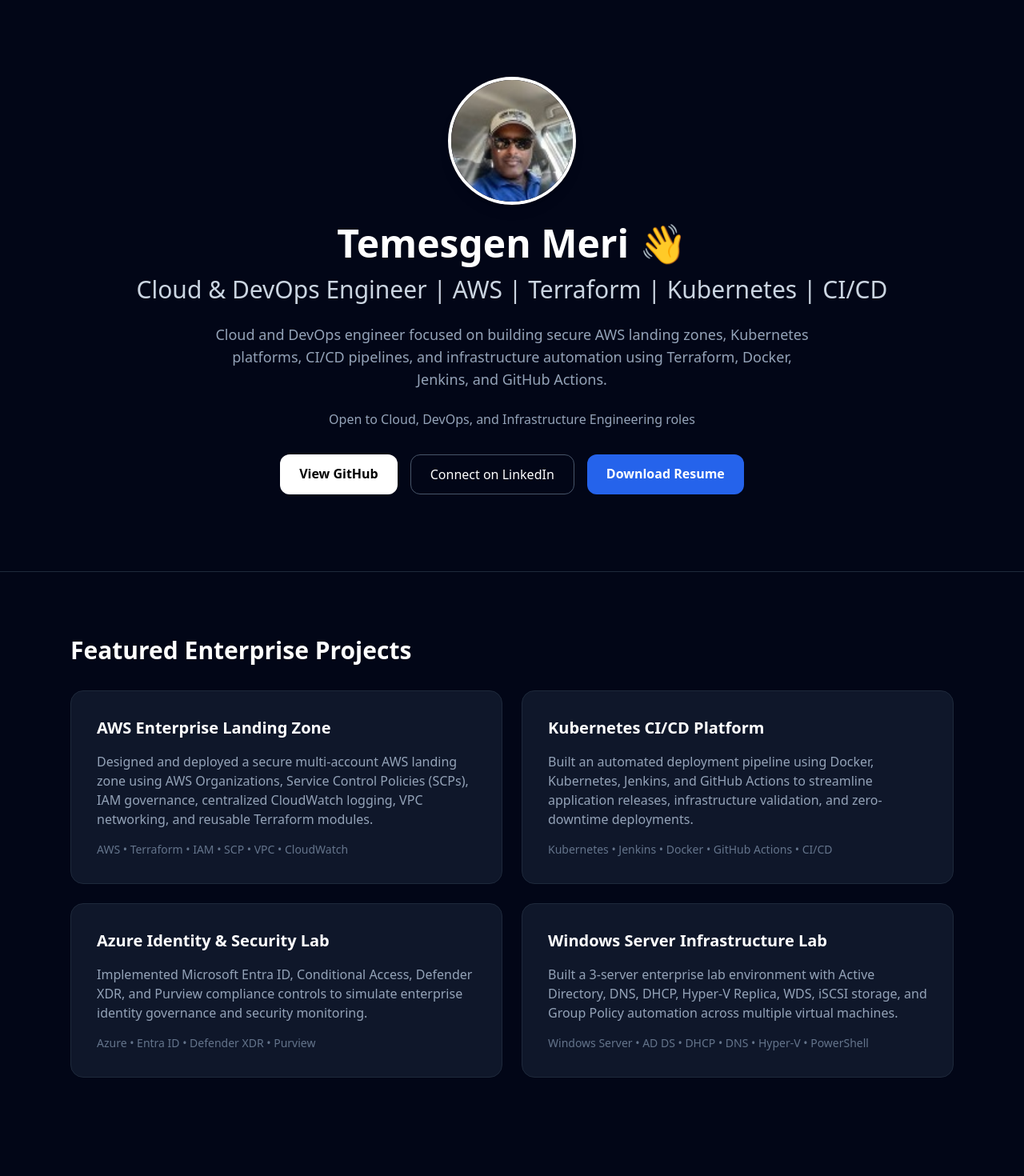
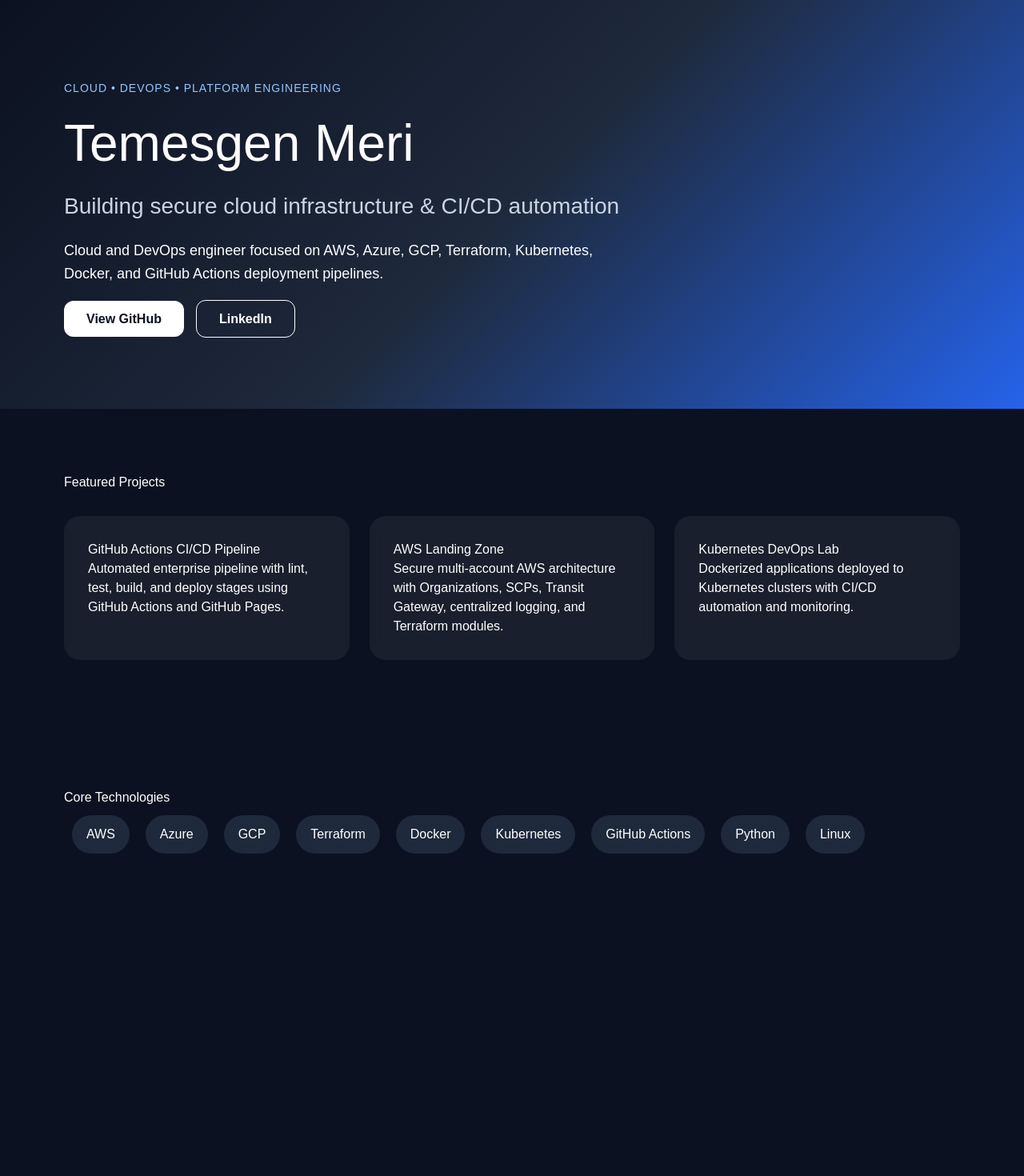
Before and after one commit to tmeri23/temesgen-cloud-devops-portfolio, a React (Vite) app: page / in a window 1280 px wide. Shown: the top 1470 px of the page at 80% size. After the commit the page ends 1157 px from the top, so only its background shows below. Built offline with nearby package versions, Linux system fonts and the light colour scheme.

Commit message:
Upgrade portfolio to premium landing page design

```diff
--- a/src/App.css
+++ b/src/App.css
@@ -1,184 +1,89 @@
-.counter {
-  font-size: 16px;
-  padding: 5px 10px;
-  border-radius: 5px;
-  color: var(--accent);
-  background: var(--accent-bg);
-  border: 2px solid transparent;
-  transition: border-color 0.3s;
-  margin-bottom: 24px;
+body {
+  margin: 0;
+  font-family: Arial, sans-serif;
+  background: #0b1120;
+  color: white;
+}
 
-  &:hover {
-    border-color: var(--accent-border);
-  }
-  &:focus-visible {
-    outline: 2px solid var(--accent);
-    outline-offset: 2px;
-  }
+.app {
+  min-height: 100vh;
 }
 
 .hero {
-  position: relative;
-
-  .base,
-  .framework,
-  .vite {
-    inset-inline: 0;
-    margin: 0 auto;
+  padding: 100px 80px;
+  background: linear-gradient(135deg, #0b1120, #1e293b, #2563eb);
 }
 
-  .base {
-    width: 170px;
-    position: relative;
-    z-index: 0;
+.hero-tag {
+  color: #93c5fd;
+  font-size: 14px;
+  letter-spacing: 1px;
+  text-transform: uppercase;
 }
 
-  .framework,
-  .vite {
-    position: absolute;
+.hero h1 {
+  font-size: 64px;
+  margin: 10px 0;
 }
 
-  .framework {
-    z-index: 1;
-    top: 34px;
-    height: 28px;
-    transform: perspective(2000px) rotateZ(300deg) rotateX(44deg) rotateY(39deg)
-      scale(1.4);
+.hero h2 {
+  font-size: 28px;
+  font-weight: 400;
+  color: #cbd5e1;
 }
 
-  .vite {
-    z-index: 0;
-    top: 107px;
-    height: 26px;
-    width: auto;
-    transform: perspective(2000px) rotateZ(300deg) rotateX(40deg) rotateY(39deg)
-      scale(0.8);
-  }
+.hero-description {
+  max-width: 700px;
+  font-size: 18px;
+  line-height: 1.6;
+  margin-top: 20px;
 }
 
-#center {
-  display: flex;
-  flex-direction: column;
-  gap: 25px;
-  place-content: center;
-  place-items: center;
-  flex-grow: 1;
-
-  @media (max-width: 1024px) {
-    padding: 32px 20px 24px;
-    gap: 18px;
-  }
+.hero-buttons {
+  margin-top: 30px;
 }
 
-#next-steps {
-  display: flex;
-  border-top: 1px solid var(--border);
-  text-align: left;
-
-  & > div {
-    flex: 1 1 0;
-    padding: 32px;
-    @media (max-width: 1024px) {
-      padding: 24px 20px;
-    }
+.btn {
+  padding: 14px 28px;
+  border-radius: 12px;
+  text-decoration: none;
+  margin-right: 15px;
+  font-weight: bold;
 }
 
-  .icon {
-    margin-bottom: 16px;
-    width: 22px;
-    height: 22px;
+.primary {
+  background: white;
+  color: #0b1120;
 }
 
-  @media (max-width: 1024px) {
-    flex-direction: column;
-    text-align: center;
-  }
+.secondary {
+  border: 1px solid white;
+  color: white;
 }
 
-#docs {
-  border-right: 1px solid var(--border);
-
-  @media (max-width: 1024px) {
-    border-right: none;
-    border-bottom: 1px solid var(--border);
-  }
+.projects,
+.skills {
+  padding: 80px;
 }
 
-#next-steps ul {
-  list-style: none;
-  padding: 0;
-  display: flex;
-  gap: 8px;
-  margin: 32px 0 0;
-
-  .logo {
-    height: 18px;
+.project-grid {
+  display: grid;
+  grid-template-columns: repeat(3, 1fr);
+  gap: 25px;
+  margin-top: 30px;
 }
 
-  a {
-    color: var(--text-h);
-    font-size: 16px;
-    border-radius: 6px;
-    background: var(--social-bg);
-    display: flex;
-    padding: 6px 12px;
-    align-items: center;
-    gap: 8px;
-    text-decoration: none;
-    transition: box-shadow 0.3s;
-
-    &:hover {
-      box-shadow: var(--shadow);
-    }
-    .button-icon {
-      height: 18px;
-      width: 18px;
-    }
+.card {
+  background: rgba(255, 255, 255, 0.06);
+  padding: 30px;
+  border-radius: 20px;
+  backdrop-filter: blur(8px);
 }
 
-  @media (max-width: 1024px) {
-    margin-top: 20px;
-    flex-wrap: wrap;
-    justify-content: center;
-
-    li {
-      flex: 1 1 calc(50% - 8px);
+.skill-badges span {
+  display: inline-block;
+  margin: 10px;
+  padding: 12px 18px;
+  background: #1e293b;
+  border-radius: 30px;
 }
-
-    a {
-      width: 100%;
-      justify-content: center;
-      box-sizing: border-box;
-    }
-  }
-}
-
-#spacer {
-  height: 88px;
-  border-top: 1px solid var(--border);
-  @media (max-width: 1024px) {
-    height: 48px;
-  }
-}
-
-.ticks {
-  position: relative;
-  width: 100%;
-
-  &::before,
-  &::after {
-    content: '';
-    position: absolute;
-    top: -4.5px;
-    border: 5px solid transparent;
-  }
-
-  &::before {
-    left: 0;
-    border-left-color: var(--border);
-  }
-  &::after {
-    right: 0;
-    border-right-color: var(--border);
-  }
-}
--- a/src/App.jsx
+++ b/src/App.jsx
@@ -1,210 +1,88 @@
-import { motion } from "framer-motion";
 import React from "react";
-import profilePic from "./assets/profile.jpg";
+import "./App.css";
 
-function App() {
-  const skills = [
-    "AWS",
-    "Azure",
-    "GCP",
-    "Terraform",
-    "Docker",
-    "Kubernetes",
-    "Jenkins",
-    "GitHub Actions",
-    "Python",
-    "PowerShell",
-    "Linux",
-  ];
-
-  const projects = [
-    {
-      title: "AWS Enterprise Landing Zone",
-      desc: "Designed and deployed a secure multi-account AWS landing zone using AWS Organizations, Service Control Policies (SCPs), IAM governance, centralized CloudWatch logging, VPC networking, and reusable Terraform modules.",
-      tech: "AWS • Terraform • IAM • SCP • VPC • CloudWatch",
-    },
-    {
-      title: "Kubernetes CI/CD Platform",
-      desc: "Built an automated deployment pipeline using Docker, Kubernetes, Jenkins, and GitHub Actions to streamline application releases, infrastructure validation, and zero-downtime deployments.",
-      tech: "Kubernetes • Jenkins • Docker • GitHub Actions • CI/CD",
-    },
-    {
-      title: "Azure Identity & Security Lab",
-      desc: "Implemented Microsoft Entra ID, Conditional Access, Defender XDR, and Purview compliance controls to simulate enterprise identity governance and security monitoring.",
-      tech: "Azure • Entra ID • Defender XDR • Purview",
-    },
-    {
-      title: "Windows Server Infrastructure Lab",
-      desc: "Built a 3-server enterprise lab environment with Active Directory, DNS, DHCP, Hyper-V Replica, WDS, iSCSI storage, and Group Policy automation across multiple virtual machines.",
-      tech: "Windows Server • AD DS • DHCP • DNS • Hyper-V • PowerShell",
-    },
-  ];
-
-  const whyHireMe = [
-    {
-      title: "☁️ Cloud Expertise",
-      text: "Hands-on projects across AWS, Azure, and GCP including landing zones, IAM governance, Terraform, Kubernetes, and cloud security.",
-    },
-    {
-      title: "⚙️ DevOps Automation",
-      text: "Experience building CI/CD pipelines, infrastructure automation, deployment workflows, and enterprise lab environments.",
-    },
-    {
-      title: "🚀 Growth Mindset",
-      text: "Continuously learning enterprise cloud technologies and applying them through hands-on labs and real-world simulations.",
-    },
-  ];
-
+export default function App() {
   return (
-    <div className="min-h-screen bg-slate-950 text-white">
-      {/* Hero */}
-      <motion.section
-        initial={{ opacity: 0, y: -50 }}
-        animate={{ opacity: 1, y: 0 }}
-        transition={{ duration: 0.8 }}
-        className="text-center py-24 px-6 border-b border-slate-800"
-      >
-        <img
-          src={profilePic}
-          alt="Temesgen Meri"
-          className="w-40 h-40 rounded-full object-cover shadow-lg mx-auto mb-6 border-4 border-white"
-        />
-
-        <h1 className="text-5xl font-bold mb-4">Temesgen Meri 👋</h1>
-
-        <h2 className="text-3xl text-slate-300 mb-6 font-light">
-          Cloud & DevOps Engineer | AWS | Terraform | Kubernetes | CI/CD
-        </h2>
-
-        <p className="max-w-3xl mx-auto text-slate-400 text-lg">
-          Cloud and DevOps engineer focused on building secure AWS landing zones,
-          Kubernetes platforms, CI/CD pipelines, and infrastructure automation
-          using Terraform, Docker, Jenkins, and GitHub Actions.
+    <div className="app">
+      {/* HERO SECTION */}
+      <section className="hero">
+        <div className="hero-content">
+          <p className="hero-tag">Cloud • DevOps • Platform Engineering</p>
+          <h1>Temesgen Meri</h1>
+          <h2>Building secure cloud infrastructure & CI/CD automation</h2>
+          <p className="hero-description">
+            Cloud and DevOps engineer focused on AWS, Azure, GCP, Terraform,
+            Kubernetes, Docker, and GitHub Actions deployment pipelines.
           </p>
 
-        <p className="mt-6 text-slate-400">
-          Open to Cloud, DevOps, and Infrastructure Engineering roles
-        </p>
-
-        <div className="mt-8 flex justify-center gap-4 flex-wrap">
+          <div className="hero-buttons">
             <a
               href="https://github.com/tmeri23"
               target="_blank"
-            rel="noopener noreferrer"
-            className="px-6 py-3 bg-white text-black rounded-xl font-semibold hover:scale-105 transition"
+              rel="noreferrer"
+              className="btn primary"
             >
               View GitHub
             </a>
 
             <a
-            href="https://www.linkedin.com/in/temesgen-meri/"
+              href="https://www.linkedin.com"
               target="_blank"
-            rel="noopener noreferrer"
-            className="px-6 py-3 border border-slate-600 rounded-xl hover:bg-slate-800 transition"
+              rel="noreferrer"
+              className="btn secondary"
             >
-            Connect on LinkedIn
-          </a>
-
-          <a
-            href="/Temesgen_Meri_Cloud_DevOps_Resume.pdf"
-            target="_blank"
-            rel="noopener noreferrer"
-            className="px-6 py-3 bg-blue-600 rounded-xl font-semibold hover:scale-105 transition"
-          >
-            Download Resume
+              LinkedIn
             </a>
           </div>
-      </motion.section>
-
-      {/* Featured Projects */}
-      <section className="max-w-6xl mx-auto py-20 px-6">
-        <h2 className="text-3xl font-bold mb-8">
-          Featured Enterprise Projects
-        </h2>
-
-        <div className="grid md:grid-cols-2 gap-6">
-          {projects.map((project) => (
-            <motion.div
-              key={project.title}
-              whileHover={{ scale: 1.05, y: -8 }}
-              className="bg-slate-900 rounded-2xl p-8 border border-slate-800 hover:shadow-2xl transition"
-            >
-              <h3 className="text-xl font-semibold mb-4">
-                {project.title}
-              </h3>
-              <p className="text-slate-400 mb-4">{project.desc}</p>
-              <p className="text-slate-500 text-sm">{project.tech}</p>
-            </motion.div>
-          ))}
         </div>
       </section>
 
-      {/* Skills */}
-      <section className="max-w-6xl mx-auto py-20 px-6">
-        <h2 className="text-3xl font-bold mb-8">Technical Skills</h2>
+      {/* PROJECTS */}
+      <section className="projects">
+        <h2>Featured Projects</h2>
 
-        <div className="flex flex-wrap gap-3">
-          {skills.map((skill) => (
-            <motion.span
-              key={skill}
-              whileHover={{ scale: 1.1 }}
-              className="px-4 py-2 rounded-full bg-slate-800 border border-slate-700 hover:bg-slate-700 transition"
-            >
-              {skill}
-            </motion.span>
-          ))}
+        <div className="project-grid">
+          <div className="card">
+            <h3>GitHub Actions CI/CD Pipeline</h3>
+            <p>
+              Automated enterprise pipeline with lint, test, build, and deploy
+              stages using GitHub Actions and GitHub Pages.
+            </p>
+          </div>
+
+          <div className="card">
+            <h3>AWS Landing Zone</h3>
+            <p>
+              Secure multi-account AWS architecture with Organizations, SCPs,
+              Transit Gateway, centralized logging, and Terraform modules.
+            </p>
+          </div>
+
+          <div className="card">
+            <h3>Kubernetes DevOps Lab</h3>
+            <p>
+              Dockerized applications deployed to Kubernetes clusters with CI/CD
+              automation and monitoring.
+            </p>
+          </div>
         </div>
       </section>
 
-      {/* About */}
-      <section className="max-w-6xl mx-auto py-20 px-6">
-        <h2 className="text-3xl font-bold mb-8">About Me</h2>
-
-        <div className="bg-slate-900 rounded-2xl p-8 border border-slate-800">
-          <p className="text-slate-300">
-            Cloud and DevOps engineer focused on AWS, Azure, GCP, Terraform,
-            Kubernetes, Docker, and CI/CD automation.
-          </p>
-        </div>
-      </section>
-
-      {/* Why Hire Me */}
-      <section className="max-w-6xl mx-auto py-20 px-6">
-        <h2 className="text-3xl font-bold mb-8">Why Hire Me</h2>
-
-        <div className="grid md:grid-cols-3 gap-6">
-          {whyHireMe.map((item) => (
-            <motion.div
-              key={item.title}
-              whileHover={{ scale: 1.05, y: -8 }}
-              className="bg-slate-900 rounded-2xl p-8 border border-slate-800"
-            >
-              <h3 className="text-xl font-semibold mb-4">
-                {item.title}
-              </h3>
-              <p className="text-slate-400">{item.text}</p>
-            </motion.div>
-          ))}
-        </div>
-      </section>
-
-      {/* Certifications */}
-      <section className="max-w-6xl mx-auto py-20 px-6">
-        <h2 className="text-3xl font-bold mb-8">
-          Certifications & Learning
-        </h2>
-
-        <div className="bg-slate-900 rounded-2xl p-8 border border-slate-800">
-          <ul className="space-y-3 text-slate-300">
-            <li>Microsoft Defender XDR Fundamentals</li>
-            <li>Microsoft Purview Compliance & Data Governance</li>
-            <li>AWS Bedrock Agents Learning Labs</li>
-            <li>Cloud Computing Program – George Brown College</li>
-          </ul>
+      {/* SKILLS */}
+      <section className="skills">
+        <h2>Core Technologies</h2>
+        <div className="skill-badges">
+          <span>AWS</span>
+          <span>Azure</span>
+          <span>GCP</span>
+          <span>Terraform</span>
+          <span>Docker</span>
+          <span>Kubernetes</span>
+          <span>GitHub Actions</span>
+          <span>Python</span>
+          <span>Linux</span>
         </div>
       </section>
     </div>
   );
 }
-
-export default App;
```
Lines whose indentation alone changed are shown as unchanged.
